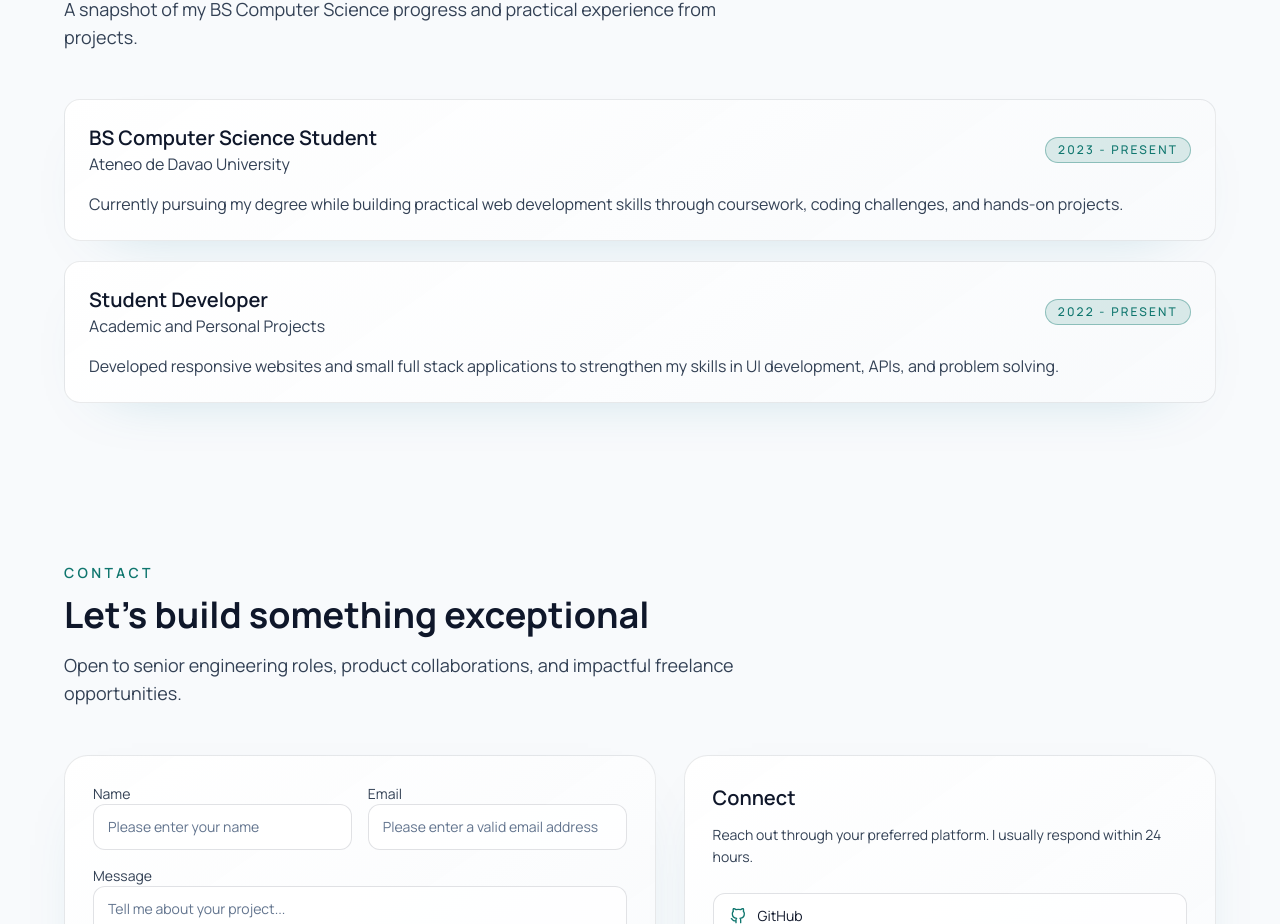
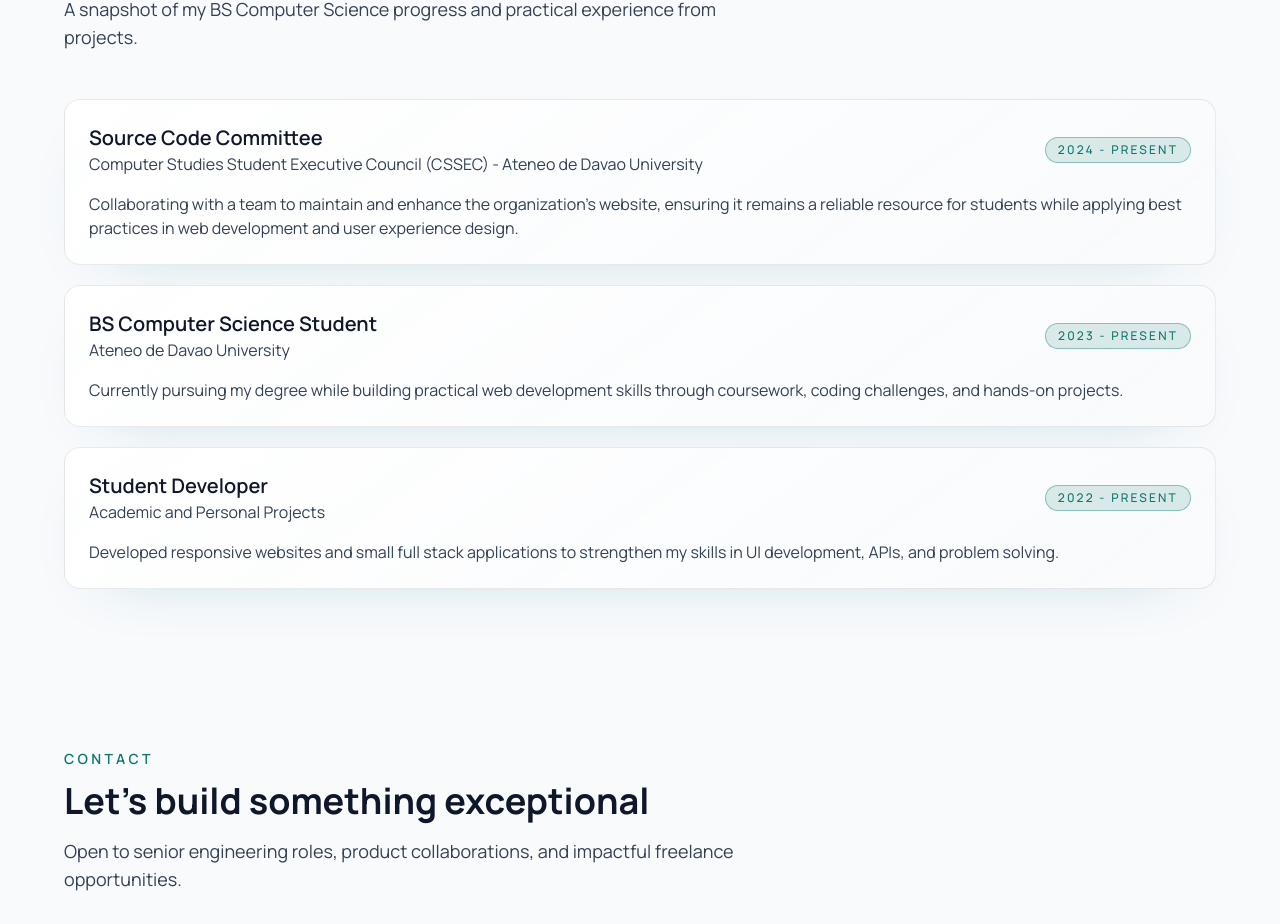
Before and after one commit to illmalicsi/portfolio, a React (Vite) app: page / in a window 1280 px wide. Shown: the part 3077-4001 px from the top of the page. Built offline with nearby package versions, Linux system fonts and the light colour scheme.

Commit message:
Update portfolio data

```diff
--- a/src/data/portfolioData.js
+++ b/src/data/portfolioData.js
@@ -98,6 +98,13 @@ export const projects = [
 ]
 
 export const experience = [
+    {
+    role: 'Source Code Committee',
+    company: 'Computer Studies Student Executive Council (CSSEC) - Ateneo de Davao University',
+    period: '2024 - Present',
+    detail:
+      'Collaborating with a team to maintain and enhance the organization\'s website, ensuring it remains a reliable resource for students while applying best practices in web development and user experience design.',
+  },
   {
     role: 'BS Computer Science Student',
     company: 'Ateneo de Davao University',
```
